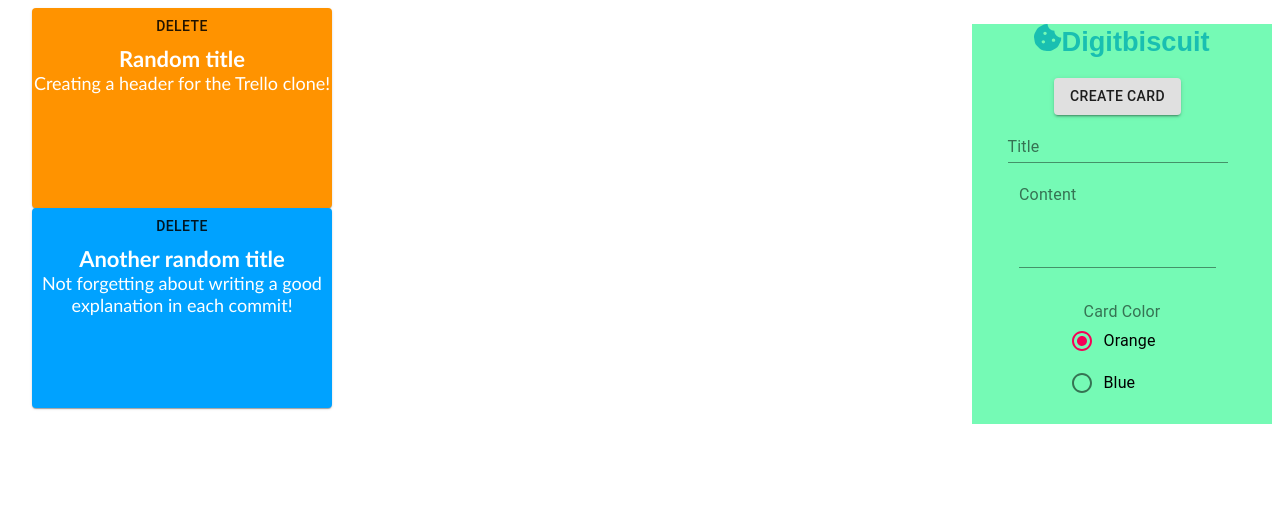
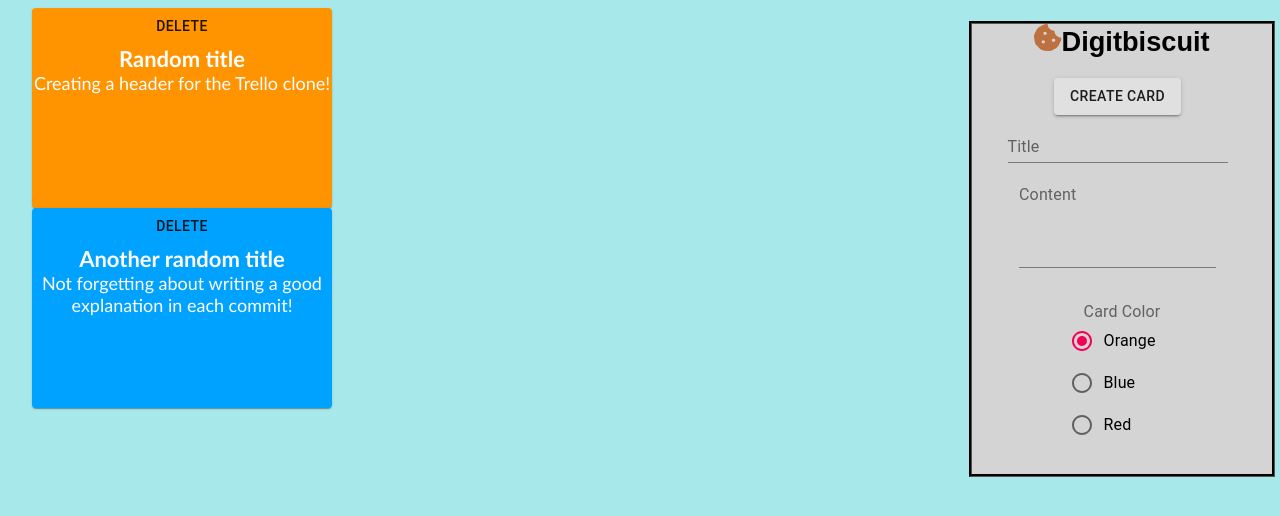
Before and after one commit to SortedIvan/DigitBiscuit, a React (Create React App) app in the folder digitbiscuit/: page / in a window 1280 px wide. Shown: the top 516 px of the page. Built offline with nearby package versions, Linux system fonts and the light colour scheme.

Commit message:
Added background color and ability to create red card

```diff
--- a/digitbiscuit/src/components/header/Header.js
+++ b/digitbiscuit/src/components/header/Header.js
@@ -10,7 +10,7 @@ import styled from "styled-components";
 import { FaCookieBite } from 'react-icons/fa';
 const Logo = styled.a`
 padding: 1rem 0;
-color: #19bfb1;
+color: black;
 text-decoration: none;
 font-weight: 700;
 font-size: 1.7rem;`
@@ -32,16 +32,15 @@ const Header = (props) => {
 
     function createCard(){
         const card = {text : text, title : title, bgColor : color, cardID: Math. floor(Math. random() * 100)}
-        // props.changeCard(text, title)
         props.changeCard(card)
     }
 
     return (
         <Container sx={{ py: 10 }} maxWidth="lg" style={
-            {backgroundColor: "#75fab5", width: "300px", height: "400px"}}>
+            {backgroundColor: "#d4d4d4", width: "300px", height: "450px",outlineStyle: "groove"}}>
 
         <p style = {{marginBottom : "20px"}}
-        className={"page-header"}><Logo><FaCookieBite/>Digit<span>biscuit</span></Logo></p>
+        className={"page-header"}><Logo><FaCookieBite color='#bd7040'/>Digit<span>biscuit</span></Logo></p>
         <Button onClick={createCard} variant="contained">Create card</Button>
         &nbsp;&nbsp;<br/>
         <TextField  id="outlined-basic" label="Title" onChange={changeText}></TextField>
@@ -52,11 +51,13 @@ const Header = (props) => {
         <br/>
         <br/>
         <br/>
+        {/* #f03232 */}
         <FormControl>
         <FormLabel id="demo-controlled-radio-buttons-group">Card Color</FormLabel>
             <RadioGroup value = {color} onChange = {(e) => setColor(e.target.value)}>
             <FormControlLabel value="#FF9300" control={<Radio />} label="Orange" />
             <FormControlLabel value="#00A2FF" control={<Radio />} label="Blue" />
+            <FormControlLabel value="#f03232" control={<Radio />} label="Red" />
         </RadioGroup>
         </FormControl>
 
--- a/digitbiscuit/src/components/styles.css
+++ b/digitbiscuit/src/components/styles.css
@@ -4,3 +4,6 @@
     display: flex;
     justify-content: space-between;
   }
+  body {
+    background-color: #a7e9eb;
+}
```
